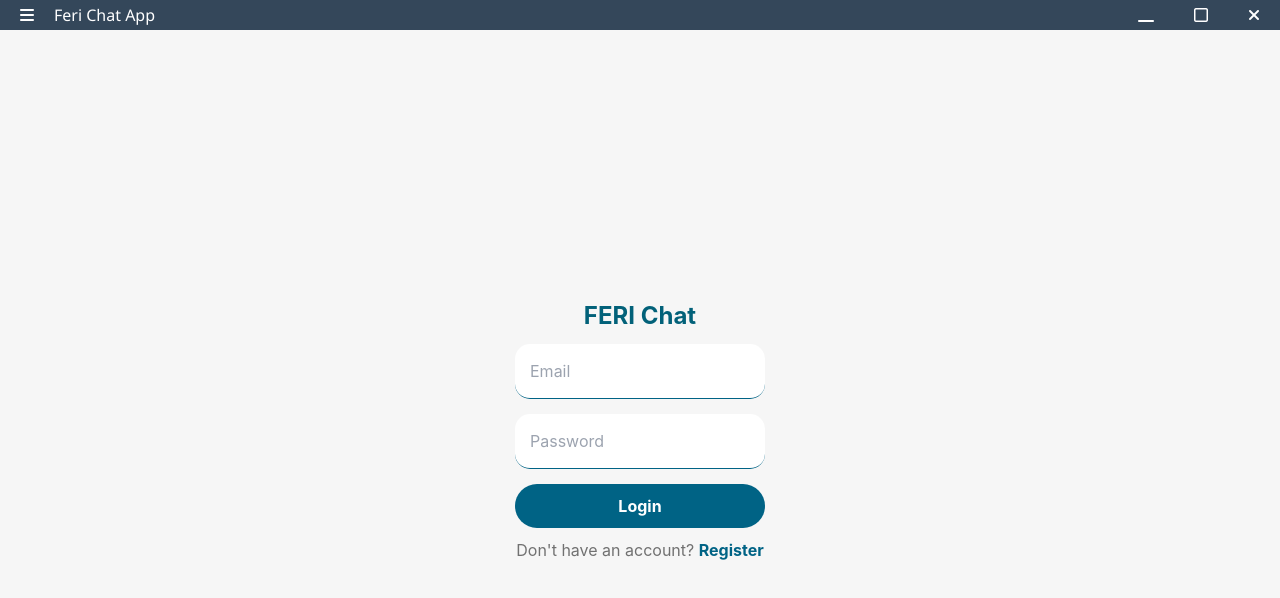
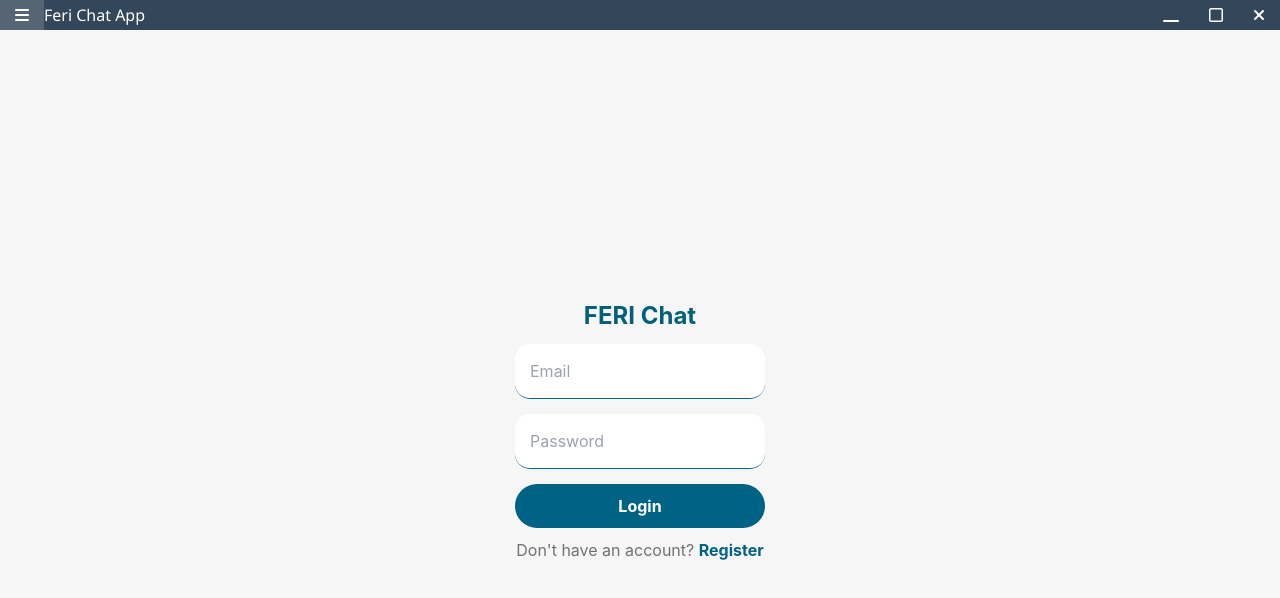
Before and after one commit to Quiirex/feri-chat-app, a React (Vite) app: page /login in a window 1280 px wide. Shown: the top 598 px of the page. Built offline with nearby package versions, Linux system fonts and the light colour scheme; no server answers.

Commit message:
aligned the right menu items to the left

```diff
--- a/electron/style/style.css
+++ b/electron/style/style.css
@@ -24,7 +24,7 @@ body {
 
 .menubar-btn {
   -webkit-app-region: no-drag;
-  margin: 0 5px;
+  margin: 0 0px;
   padding: 0 10px;
   height: 100%;
   padding: 0 15px;
```
